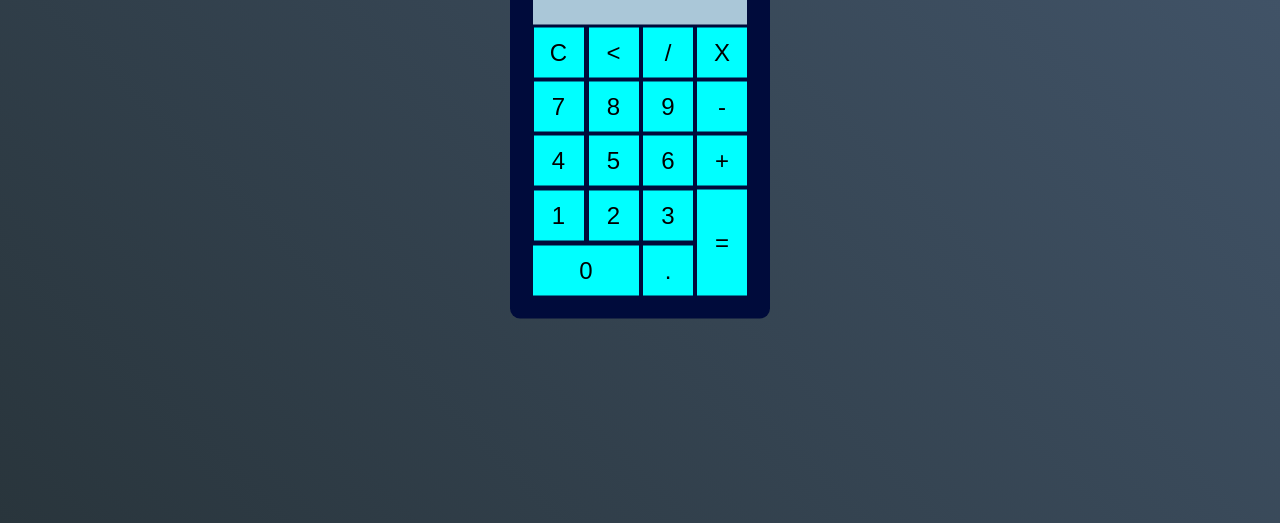
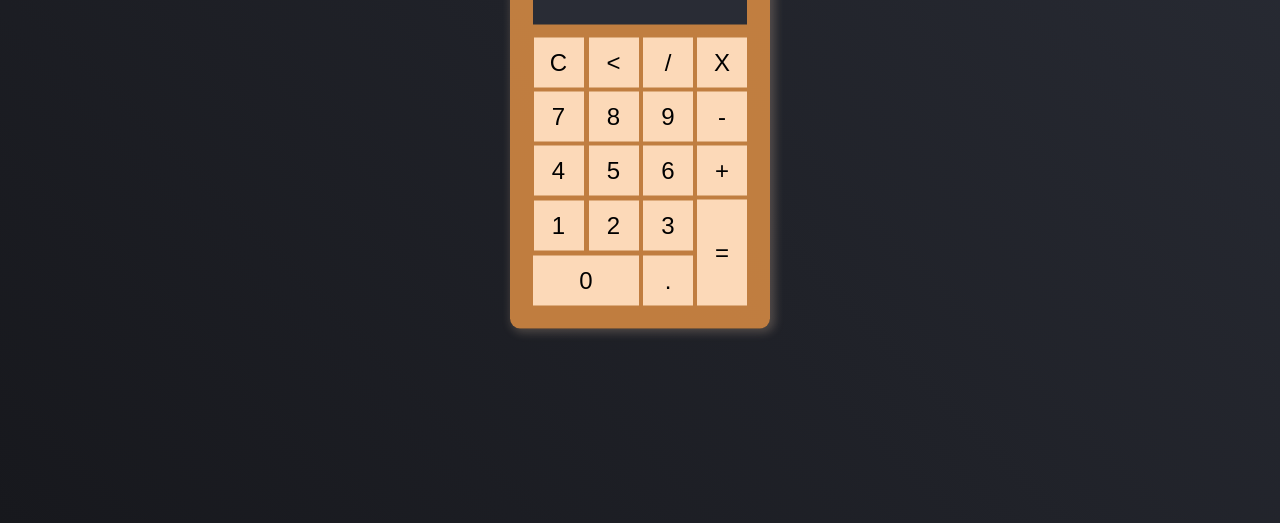
Before and after one commit to FerreiraArth/Challenge-100-days, a plain HTML site: page 01-100 - CALC/index.html in a window 1280 px wide. Shown: the part 277-800 px from the top of the page. Drawn offline with Linux system fonts and the light colour scheme.

Commit message:
conclued

```diff
--- a/01-100 - CALC/index.html
+++ b/01-100 - CALC/index.html
@@ -14,16 +14,18 @@
     <main>
 
         <div id="content">
-            <h1>[Calculadora]</h1>
+            <h1>Calculadora</h1>
 
             <p id="res"></p>
 
             <table>
                 <tr>
                     <td><button class="button" onclick="clean()">C</button></td>
-                    <td><button class="button">&lt;</button></td>
-                    <td><button class="button">/</button></td>
-                    <td><button class="button">X</button></td>
+                    <td><button class="button" onclick="back()">&lt;</button></td>
+                    <td><button class="button"
+                        onclick="insert('/')">/</button></td>
+                    <td><button class="button"
+                        onclick="insert('*')">X</button></td>
                 </tr>
 
                 <tr>
@@ -33,7 +35,8 @@
                         onclick="insert('8')">8</button></td>
                     <td><button class="button"
                         onclick="insert('9')">9</button></td>
-                    <td><button class="button">-</button></td>
+                    <td><button class="button"
+                        onclick="insert('-')">-</button></td>
                 </tr>
 
                 <tr>
@@ -43,7 +46,8 @@
                         onclick="insert('5')">5</button></td>
                     <td><button class="button"
                         onclick="insert('6')">6</button></td>
-                    <td><button class="button">+</button></td>
+                    <td><button class="button"
+                        onclick="insert('+')">+</button></td>
                 </tr>
 
                 <tr>
@@ -53,12 +57,14 @@
                         onclick="insert('2')">2</button></td>
                     <td><button class="button"
                         onclick="insert('3')">3</button></td>
-                    <td rowspan="2"><button class="button" style="height: 106px;">=</button></td>
+                    <td rowspan="2"><button class="button" style="height: 106px;" onclick="calc()">=</button></td>
                 </tr>
 
                 <tr>
-                    <td colspan="2"><button class="button" style="width: 106px;">0</button></td>
-                    <td><button class="button">.</button></td>
+                    <td colspan="2"><button class="button" style="width: 106px;"
+                        onclick="insert('0')">0</button></td>
+                    <td><button class="button"
+                        onclick="insert('.')">.</button></td>
                 </tr>
 
             </table>
--- a/01-100 - CALC/script.js
+++ b/01-100 - CALC/script.js
@@ -6,3 +6,15 @@ function insert(num){
 function clean(){
     document.getElementById('res').innerHTML = "";
 }
+
+function back(){
+    var res = document.getElementById('res').innerHTML;
+    document.getElementById('res').innerHTML = res.substring(0, res.length -1)
+}
+
+function calc(){
+    var res = document.getElementById('res').innerHTML;
+    if(res){
+        document.getElementById('res').innerHTML = eval(res)
+    }
+}
--- a/01-100 - CALC/style.css
+++ b/01-100 - CALC/style.css
@@ -11,11 +11,11 @@ body, html{
     width: 100vw;
     height: 100vh;
     text-align: center;
-    color: #fff;
+    color: #17181d;
     background: linear-gradient(
         45deg,
-        #29353c,
-        #44576d
+        #17181d,
+        #292c35
     );
 }
 
@@ -31,7 +31,8 @@ div#content{
     left: 50%;
     padding: 20px;
     border-radius: 10px;
-    background-color: #000b3b;
+    background-color: #e09045d5;
+    box-shadow: 3px 2px 10px 2px #fcd9b83a;
 
     transform: translate(-50%, -50%);
 }
@@ -41,21 +42,23 @@ div#content{
     width: 50px;
     font-size: 1.5em;
     margin: 1px;
-    background-color: aqua;
+    background-color: #fcd9b8;
     cursor: pointer;
     border: none;
 }
 .button:hover{
-    background: #44576d;
+    background: #292c35;
     color: #fff;
 }
 
 #res{
-    background-color: #aac7d8;
+    background-color: #292c35;
     margin: auto;
+    margin-top: 10px;
+    margin-bottom: 10px;
     height: 40px;
     width: 97%;
-    color: black;
+    color: #fcd9b8;
     text-align: right;
-    font-size: 2em
+    font-size: 2em;
 }
```
